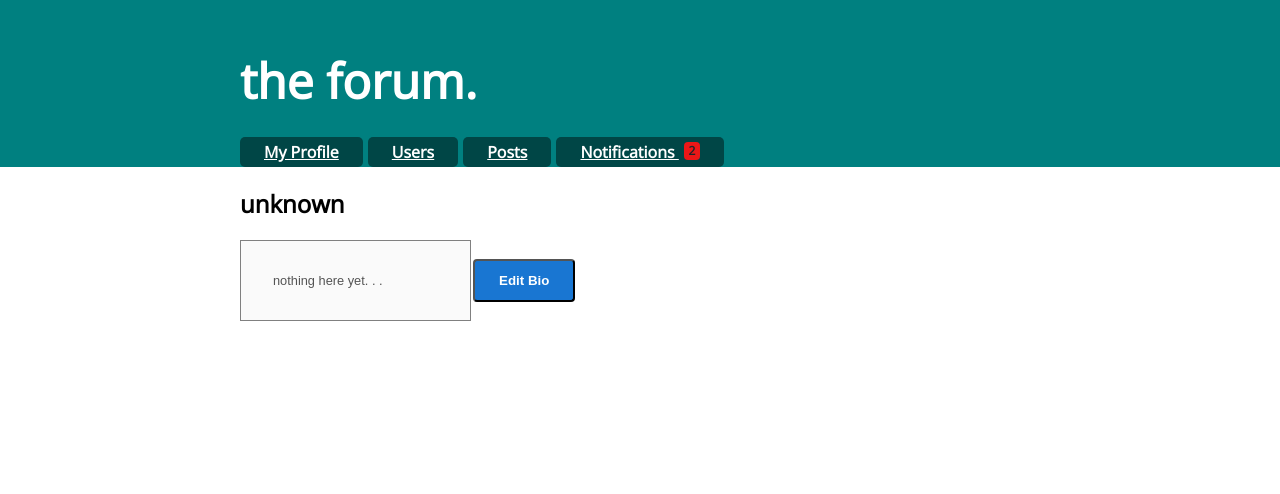
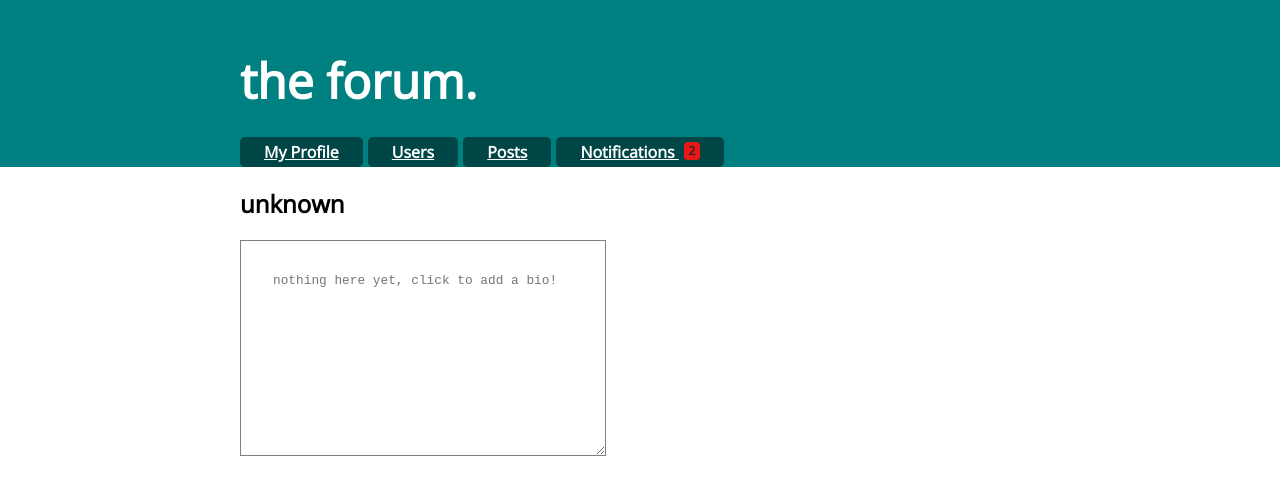
Before and after one commit to MattTheEconomist/the-forum, a React (Create React App) app: page /users/0 in a window 1280 px wide. Shown: the top 494 px of the page. Built offline with nearby package versions, Linux system fonts and the light colour scheme.

Commit message:
dispatch bio working somewhat

```diff
--- a/src/features/users/UserPage.js
+++ b/src/features/users/UserPage.js
@@ -1,8 +1,8 @@
 import React, { useState } from "react";
-import { useSelector } from "react-redux";
+import { useSelector, useDispatch } from "react-redux";
 import { Link } from "react-router-dom";
 
-import { selectUserById } from "../users/usersSlice";
+import { selectUserById, editBio } from "../users/usersSlice";
 import {
   selectAllPosts,
   selectPostById,
@@ -10,11 +10,45 @@ import {
 } from "../posts/postsSlice";
 
 export const UserPage = ({ match }) => {
-  const [editBio, setEditBio] = useState(false);
+  const [editBioAvailable, setEditBioAvailable] = useState(false);
 
   const { userId } = match.params;
 
   const user = useSelector((state) => selectUserById(state, userId));
+
+  const [bioText, setBioText] = useState(user.bio);
+
+  const dispatch = useDispatch();
+
+  const onBioTextChanged = (e) => {
+    // const bioInput = document.getElementById("userBio");
+
+    if (user.id === "0") {
+      setBioText(e.target.value);
+    }
+    // newText = e.target.value;
+    // bioInput.value = bioText;
+    // dispatch(editBio({ bioText: bioText}));
+  };
+
+  // const onBioChangeEnabled = () => {
+  // console.log("hi");
+  // if (user.id === "0") {
+  //   bioInput.enabled = true;
+  // }
+  // };
+
+  const onBioSaved = (e) => {
+    if (e.key === "Enter") {
+      if (user.id === "0") {
+        dispatch(editBio({ bioText: bioText }));
+      }
+      // if (bioText) {
+      // setBioText(user.bio);
+      // setBioText(e.target.value);
+      // }
+    }
+  };
 
   const postsForUser = useSelector((state) => selectPostsByUser(state, userId));
 
@@ -24,37 +58,21 @@ export const UserPage = ({ match }) => {
     </li>
   ));
 
-  const editBioButton = (userId) => {
-    if (userId === "0") {
-      return (
-        <button className="button" onClick={() => editBioAction()}>
-          Edit Bio
-        </button>
-      );
-    } else {
-      return null;
-    }
-  };
-
-  const editBioAction = () => {
-    const bioOutput = document.getElementById("userBio");
-    bioOutput.disabled = false;
-    console.log("hi");
-  };
-
   return (
     <section>
       <div id="profileContainer">
         <h2 id="userName">{user.name}</h2>
         <div id="bioContainer">
-          {/* <p id="userBio">{user.bio}</p> */}
-          <input
+          <textarea
             id="userBio"
-            type="text"
-            value={user.bio}
-            disabled={true}
-          ></input>
-          {editBioButton(userId)}
+            // value={bioText}
+            placeholder={bioText}
+            // disabled={true}
+            // onClick={onBioChangeEnabled}
+            onChange={onBioTextChanged}
+            // onChange={() => dispatch(editBio({ bioText: bioText }))}
+            onKeyDown={onBioSaved}
+          />
         </div>
 
         <ul id="userPosts">{postTitles}</ul>
--- a/src/features/users/usersSlice.js
+++ b/src/features/users/usersSlice.js
@@ -4,7 +4,7 @@ const initialState = [
   {
     id: "0",
     name: "unknown",
-    bio: "nothing here yet. . .",
+    bio: "nothing here yet, click to add a bio!",
   },
   {
     id: "1",
@@ -33,10 +33,15 @@ const usersSlice = createSlice({
       const currentUser = state.find((user) => user.id === "0");
       currentUser.name = newUsername;
     },
+    editBio(state, action) {
+      const { bioText } = action.payload;
+      const currentUser = state.find((user) => user.id === "0");
+      currentUser.bio = bioText;
+    },
   },
 });
 
-export const { addCurrentUsername } = usersSlice.actions;
+export const { addCurrentUsername, editBio } = usersSlice.actions;
 
 export const selectAllUsers = (state) => state.users;
 
--- a/src/index.css
+++ b/src/index.css
@@ -308,9 +308,12 @@ button.reaction-button {
   padding: 2rem;
   justify-content: top;
   font-size: 0.8rem;
+  /* word-wrap: break-word; */
+  width: 300px;
+  max-width: 350px;
+  height: 150px;
+  margin-right: 2px;
   word-wrap: break-word;
-  max-width: 200px;
-  margin-right: 2px;
 }
 
 #userPosts {
```
